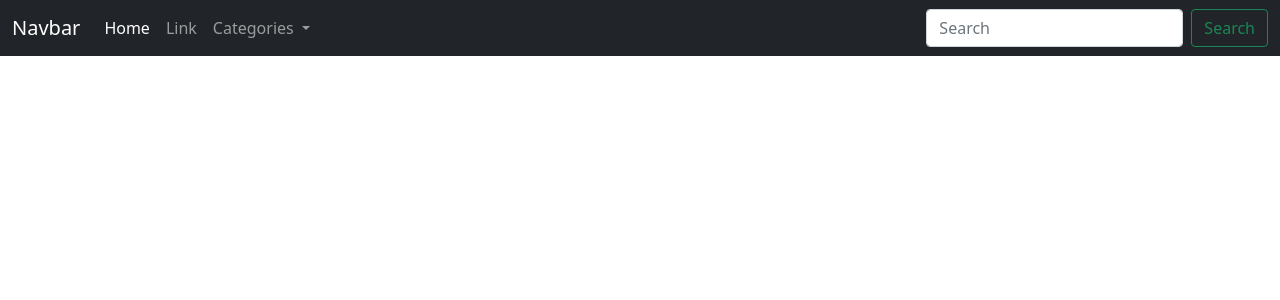
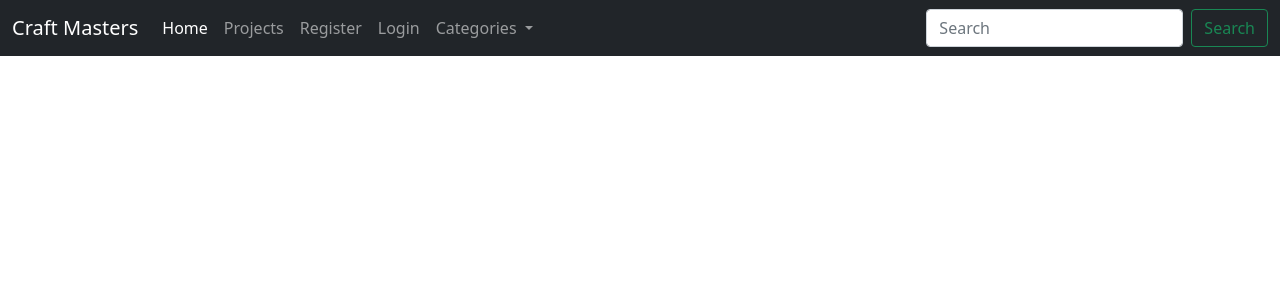
Before and after one commit to MarkD117/craftmasters, a Django app: page / in a window 1280 px wide. Shown: the top 300 px of the page. Run offline with Django 3.2, Linux system fonts and the light colour scheme; data that the repository does not hold is empty; parts of the project's set-up code (start-up, migrations or seed data) failed here and were passed over.

Commit message:
Add custom links to nav menu

```diff
--- a/templates/base.html
+++ b/templates/base.html
@@ -14,7 +14,7 @@
 
     <nav class="navbar navbar-expand-lg navbar-dark bg-dark">
         <div class="container-fluid">
-            <a class="navbar-brand" href="#">Navbar</a>
+            <a class="navbar-brand" href="#">Craft Masters</a>
             <button class="navbar-toggler" type="button" data-bs-toggle="collapse" data-bs-target="#navbarSupportedContent" aria-controls="navbarSupportedContent" aria-expanded="false" aria-label="Toggle navigation">
                 <span class="navbar-toggler-icon"></span>
             </button>
@@ -24,8 +24,20 @@
                         <a class="nav-link active" aria-current="page" href="#">Home</a>
                     </li>
                     <li class="nav-item">
-                        <a class="nav-link" href="#">Link</a>
+                        <a class="nav-link" href="#">Projects</a>
                     </li>
+                    {% if user.is_authenticated %}
+                    <li class="nav-item">
+                        <a class="nav-link" href="#">Logout</a>
+                    </li>
+                    {% else %}
+                    <li class="nav-item">
+                        <a class="nav-link" href="#">Register</a>
+                    </li>
+                    <li class="nav-item">
+                        <a class="nav-link" href="#">Login</a>
+                    </li>
+                    {% endif %}
                     <li class="nav-item dropdown">
                         <a class="nav-link dropdown-toggle" href="#" id="navbarDropdown" role="button" data-bs-toggle="dropdown" aria-expanded="false">
                             Categories
```
